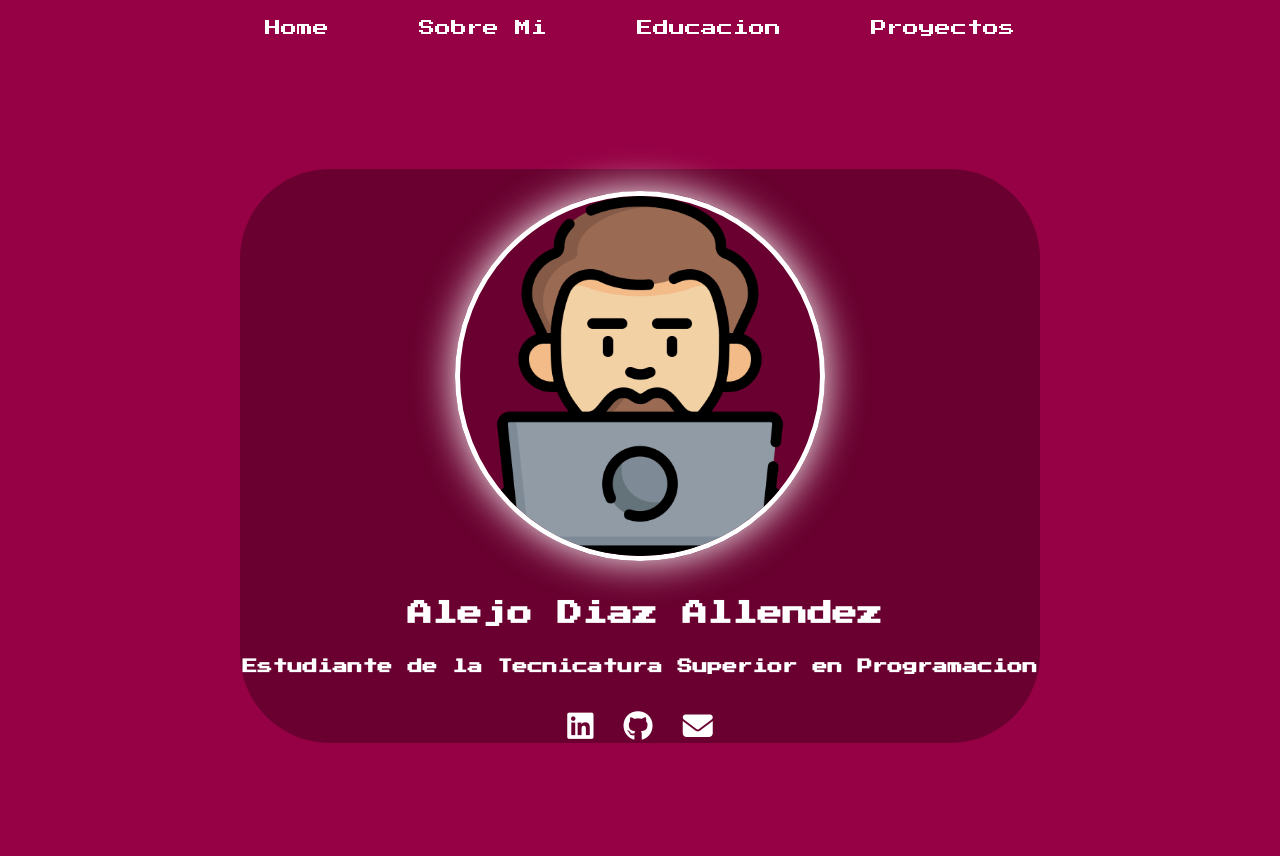
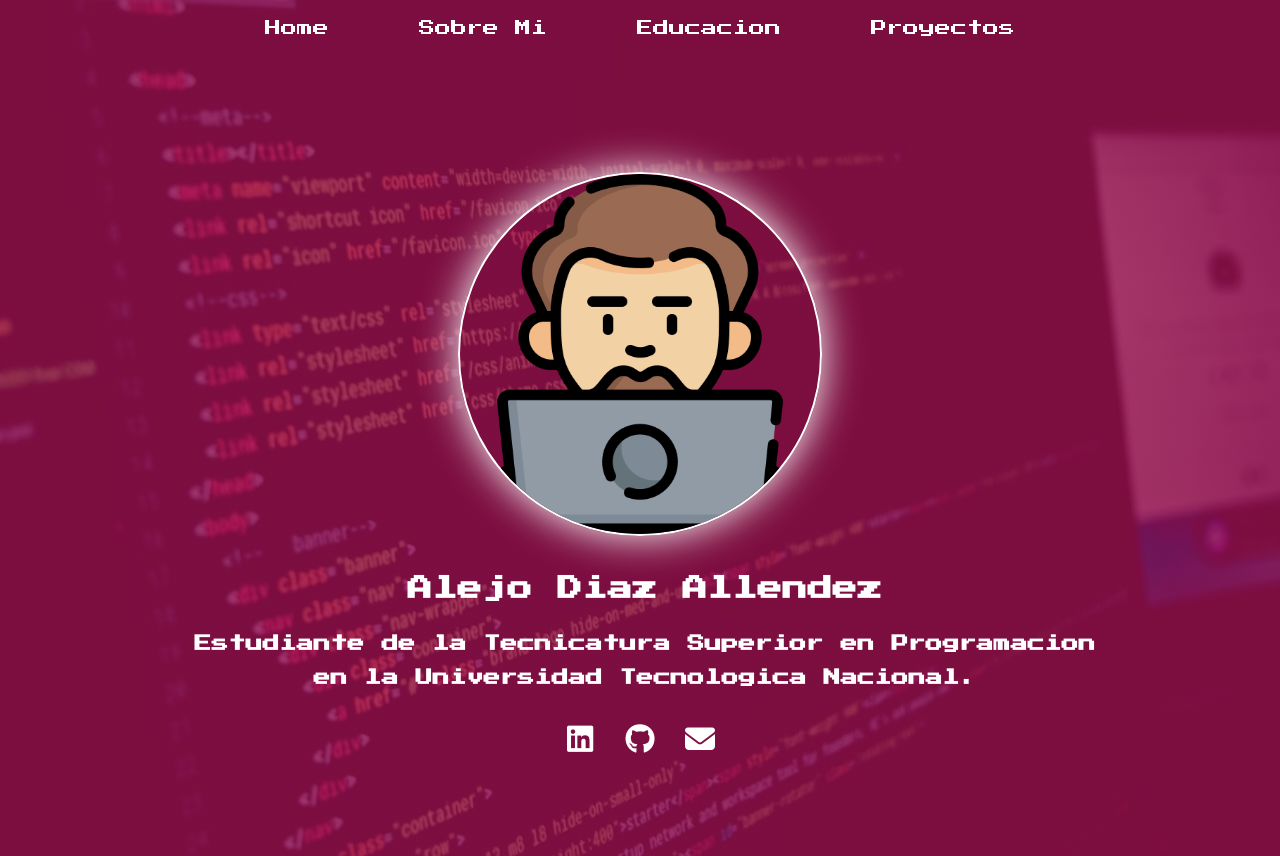
Before and after one commit to ADAllendez/Portafolio-Programacion-III, a plain HTML site: page Home.html in a window 1280 px wide. Drawn offline with Linux system fonts and the light colour scheme.

Commit message:
agregando fondo difuminado y otras mejoras

```diff
--- a/Home.html
+++ b/Home.html
@@ -30,7 +30,10 @@
                 <img src="./img/3770431.png" alt="">
             </div>
             <h1>Alejo Diaz Allendez</h1>
-            <h2>Estudiante de la Tecnicatura Superior en Programacion</h2>
+            <h2>Estudiante de la Tecnicatura Superior en Programacion
+                <br>
+                <br>en la Universidad Tecnologica Nacional.
+            </h2>
             <div class="redes">
                 <a href="#"><i class="fa-brands fa-linkedin"></i></a>
                 <a href="#"><i class="fa-brands fa-github"></i></a>
--- a/estilos.css
+++ b/estilos.css
@@ -3,19 +3,14 @@ body{
     margin: 0;
     padding: 0;
     font-family: "Press Start 2P", system-ui;
-
+    background:linear-gradient(to top,   rgba(149, 1, 68, 0.75),rgba(149, 1, 68, 0.75)),url(img/1_NZkAVIWw8eJM2NBKLJNpng.jpg);
+    background-size: cover;
+    width: 100%;
 }
 /*Menu*/
-.header-container{
-    background-color: #950144;
-    width: 100%;
-}
 .header{
-    background-color:#950144 ;
     color: white;
     text-decoration: none;
-
-
 }
 /*NAV*/
 nav {
@@ -41,23 +36,19 @@ nav ul li a {
 
 /*Seccion*/
 .inicio {
-    background-color: #950144;
     background-size: cover;
-    color: white;
     height: 100vh;
     display: flex;
     align-items: center;
   }
-.inicio .contenido-banner{
+.inicio .contenido-banner {
+    margin: auto;
+    height: 100vh;
     display: flex;
     flex-direction: column;
+    justify-content: center;
     align-items: center;
     text-align: center;
-    padding: 2px;
-    background-color: #69002F;
-    margin: auto;
-    max-width: 80%;
-    border-radius: 90px;
 }
 .inicio .contenido-banner .contenedor-img{
     flex-direction: row;
@@ -67,7 +58,7 @@ nav ul li a {
 }
 .inicio .contenido-banner .contenedor-img img{
     margin-top: 10px;
-    border: 5px solid #fff;
+    border: 2px solid #fff;
     display: block;
     box-shadow: 0 0 40px #ffff;
     border-radius: 90%;
@@ -88,18 +79,19 @@ nav ul li a {
     display: flex;
     text-align: center;
     justify-content: center;
-    font-size: 15px;
+    font-size: 17px;
     color: #ffff;
+    margin-left: 10px;
 }
 .inicio .contenido-banner .redes {
     display: flex;
-    gap: 30px;
     justify-content: center;
+    gap: 20px;
     margin-top: 20px;
-
 }
-.inicio .contenido-banner .redes a{
-    color: white;
-    text-decoration: none;
+.inicio .contenido-banner .redes a {
+    color: #fff;
     font-size: 30px;
+    width: 40px;
+    height: 40px;
 }
```
Also changed, not shown: Educacion.html (+13 -1 lines), Proyectos.html (+13 -0 lines), Sobremi.html (+13 -2 lines).
